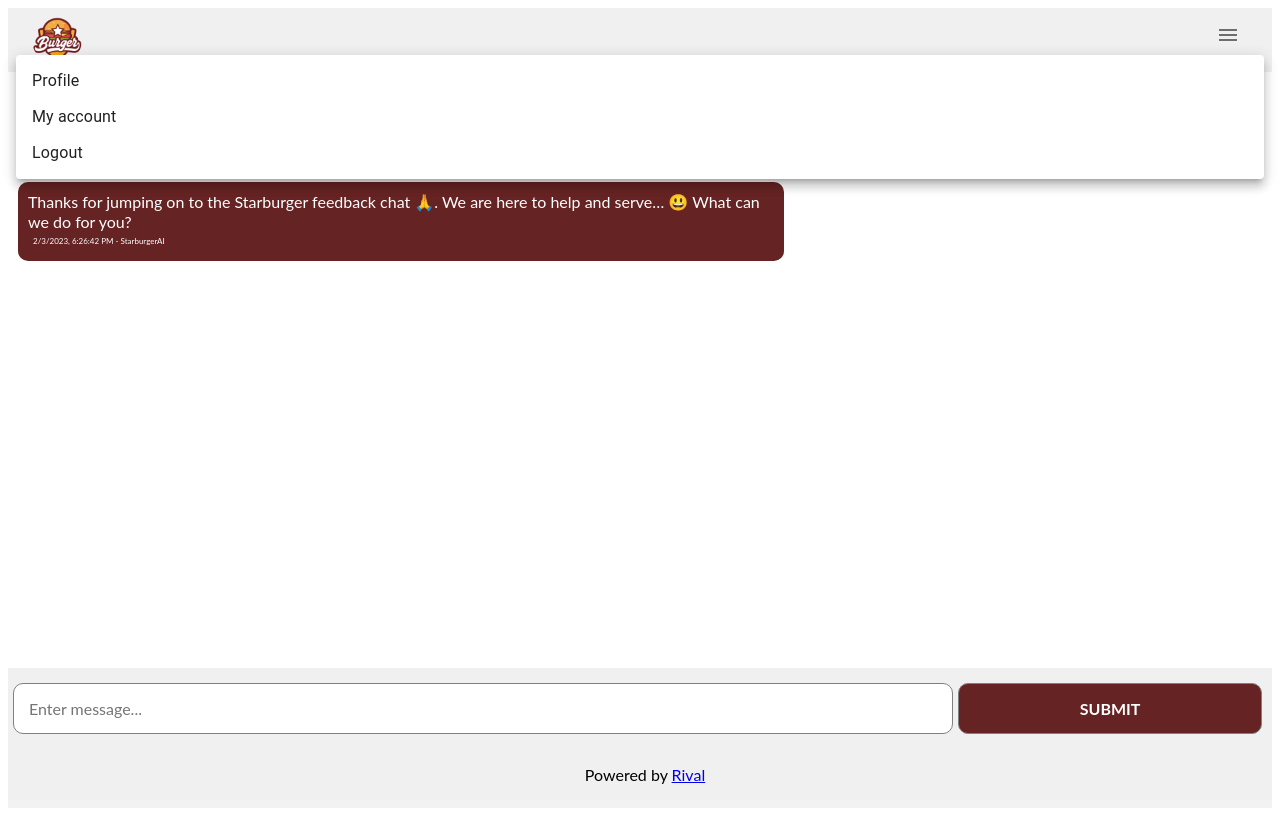
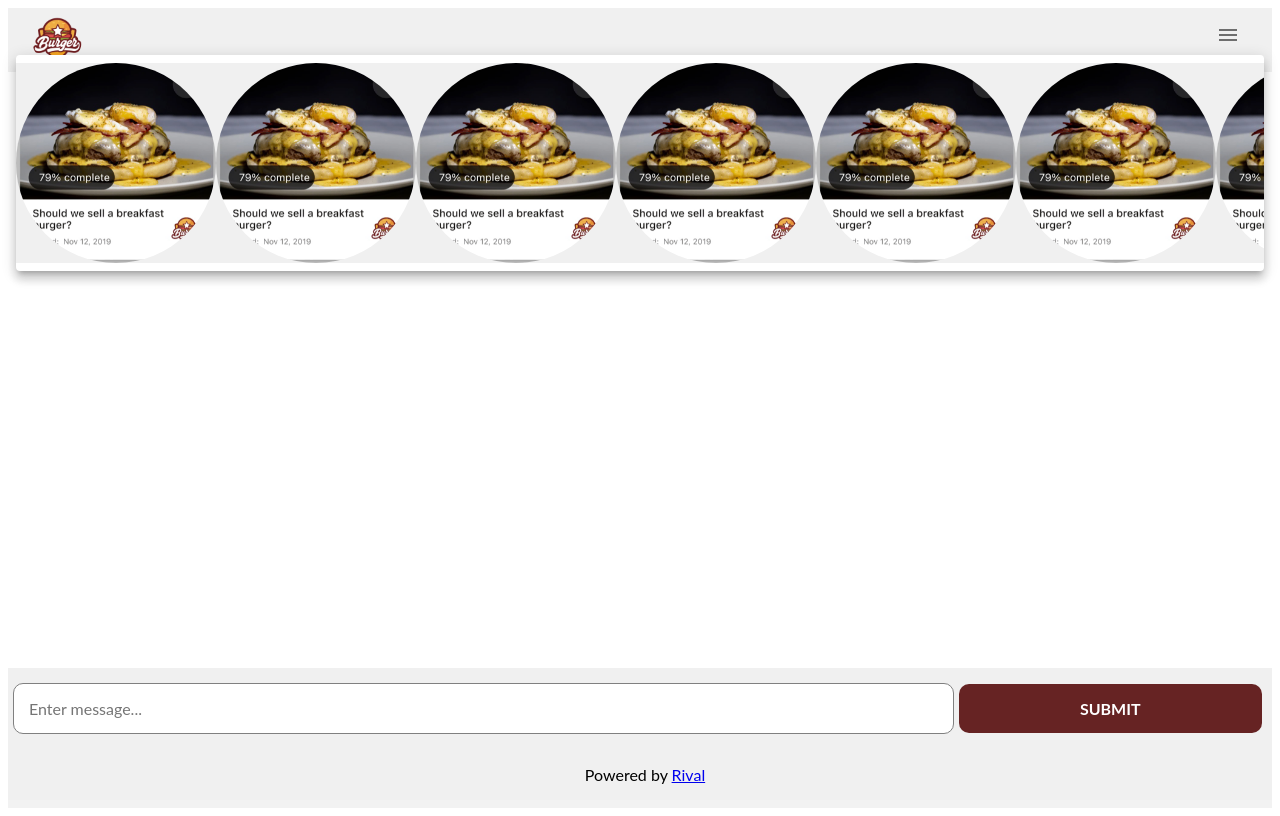
Before and after one commit to Ollstar/starburgerai, a Next.js app: page / in a window 1280 px wide. Both pictures are taken after a click on the button "open drawer". Built offline with nearby package versions, Linux system fonts and the light colour scheme.

Commit message:
Added scroll menu

```diff
--- /dev/null
+++ b/components/DropdownMenu.js
@@ -0,0 +1,33 @@
+import React from "react";
+import { Box, Avatar } from "@mui/material";
+const options = [
+    "Prompt1",
+    "Option 2",
+    "Option 3",
+    "Option 4",
+    "Option 5",
+    "Option 6",
+    "Option 7",
+    "Option 8",
+    "Option 9",
+    "Option 10"
+  ];
+
+
+  const DropdownMenu = ({onSubmit, setAnimalInput}) => {
+
+     const handleOptionsClick = (option, e) => {
+        setAnimalInput(option);
+    };
+    return (
+      <Box style={{ display: "flex", flexDirection: "row", width: "100%", height: "200px", overflowY: "scroll" }}>
+  {Array.from({ length: 10 }, (_, i) => (
+    <Avatar onClick={(e) => handleOptionsClick(options[i], e)}
+     key={i} alt="Prompt1" src="/p1.png" sx={{ width: "200px", height: "200px" }} />
+  ))}
+      </Box>
+    );
+  };
+
+
+  export default DropdownMenu;
--- a/pages/index.js
+++ b/pages/index.js
@@ -2,38 +2,19 @@ import Head from "next/head";
 import { useState, useRef, useEffect } from "react";
 import styles from "./index.module.css";
 import Message from "../components/Message";
+import DropdownMenu from "../components/DropdownMenu";
 import {
-  Box,
   Grid,
-  GridItem,
-  TextField,
-  Button,
   AppBar,
   Toolbar,
   NoSsr,
-  Paper,
-  List,
-  ListItem,
-  ListItemText,
-  Typography,
-  Link,
-  Container,
-  rgbToHex,
   IconButton,
-  MoreVertIcon,
   Menu,
-  anchorEl,
-  MenuList,
   MenuItem,
-  ListItemIcon,
-  Divider,
   Avatar,
+  Box
 } from "@mui/material";
 import React from "react";
-import ContentCut from '@mui/icons-material/ContentCut';
-import ContentCopy from '@mui/icons-material/ContentCopy';
-import ContentPaste from '@mui/icons-material/ContentPaste';
-import Cloud from '@mui/icons-material/Cloud';
 import MenuIcon from '@mui/icons-material/Menu';
 export default function Home() {
   const [animalInput, setAnimalInput] = useState("");
@@ -44,6 +25,19 @@ export default function Home() {
   let [timestamp, setTimestamp] = useState(new Date().toLocaleString());
   const [anchorEl, setAnchorEl] = React.useState(null);
   const open = Boolean(anchorEl);
+
+  const options = [
+    "Option 1",
+    "Option 2",
+    "Option 3",
+    "Option 4",
+    "Option 5",
+    "Option 6",
+    "Option 7",
+    "Option 8",
+    "Option 9",
+    "Option 10"
+  ];
 
   const handleClick = (event) => {
     setAnchorEl(event.currentTarget);
@@ -62,8 +56,10 @@ export default function Home() {
     scrollableContainerRef.current.scrollTop = scrollableContainerRef.current.scrollHeight;
   }, [hybrids, timestamp]);
 
-  async function onSubmit(event, animal = animalInput) {
-    event.preventDefault();
+   async function onSubmit(event, animal = animalInput) {
+    if (event && event.preventDefault) {
+      event.preventDefault();
+    }
     setAnimalInput("");
     let currentTimestamp = new Date().toLocaleString();
     setHybrids([...hybrids, { text: animal, author: "User", timestamp: currentTimestamp }]);
@@ -77,12 +73,17 @@ export default function Home() {
         },
         body: JSON.stringify({ animal }),
       });
+      if (animal === "") {
+        setIsLoading(false);
 
+      }
       const data = await response.json();
       if (response.status !== 200) {
         throw data.error || new Error(`Request failed with status ${response.status}`);
       }
-      let currentTimestamp2 = new Date().toLocaleString();
+
+
+        let currentTimestamp2 = new Date().toLocaleString();
 
       setHybrids([...hybrids, { text: animal, author: "User", timestamp: currentTimestamp }, { text: data.result, author: "StarburgerAI", timestamp: currentTimestamp2 }]);
       setAnimalInput("");
@@ -101,7 +102,7 @@ export default function Home() {
         <link rel="icon" href="/starb.png" />
         <meta name="viewport" content="width=device-width, initial-scale=1.0, maximum-scale=1.0, user-scalable=0" />
       </Head>
-      <AppBar position="sticky" elevation={0} sx={{ backgroundColor: "rgb(240,240,240)", width: "100%", top: 'auto', justify: "space-between" }}>
+      <AppBar position="sticky" elevation={0} sx={{ backgroundColor: "rgb(240,240,240)", width: "100%", top: 'auto', justifyContent: "center", justify: "space-between" }}>
         <Toolbar >
           <Grid
             container
@@ -115,26 +116,19 @@ export default function Home() {
                 aria-haspopup="true"
                 onClick={handleClick}
 
-              > <MenuIcon />         </IconButton>
+              > <MenuIcon />         </IconButton>            </Grid>
+
               <Menu id="long-menu" anchorEl={anchorEl} keepMounted open={open} onClose={handleClose} PaperProps={{
                 style: {
                   maxHeight: 48 * 4.5,
                   width: '100%',
                 },
               }}>
-                <MenuItem onClick={handleClose}>Profile</MenuItem>
-                <MenuItem onClick={handleClose}>My account</MenuItem>
-                <MenuItem onClick={handleClose}>Logout</MenuItem>
+                <Box onClick={handleClose} sx={{ display: "flex", flexDirection: "row", alignItems: "center", justifyContent: "center", width: "100%", height: "100%", backgroundColor: "rgb(240,240,240)" }}>
+                <DropdownMenu onSubmit={onSubmit} setAnimalInput={setAnimalInput} />
+                </Box>
               </Menu>
-            </Grid>
-
           </Grid>
-
-
-
-
-
-
         </Toolbar>
       </AppBar>
       <div className={styles.scrollableContainer} style={{ width: "100%", height: "80vh" }} ref={scrollableContainerRef}>
--- a/pages/index.module.css
+++ b/pages/index.module.css
@@ -66,7 +66,6 @@
   padding: 15px;
   border-radius: 10px;
   margin-left: 10px;
-  border: 1px solid gray;
   font-family: "lato", sans-serif;
   box-sizing: border-box;
   -moz-box-sizing: border-box;
@@ -75,14 +74,17 @@
 
 .input {
   width: 100%;
+  border: 1px solid gray;
+
 }
 
 .submit {
   font-weight: bold;
   width: 30%;
+  border: 0px solid gray;
+
   background-color: rgb(102,35,35	);
   color: white;
-  padding: 15px;
   margin-right: 10px;
   font-family: "lato", sans-serif;
 
```
Also changed, not shown: public/p1.png (added).
